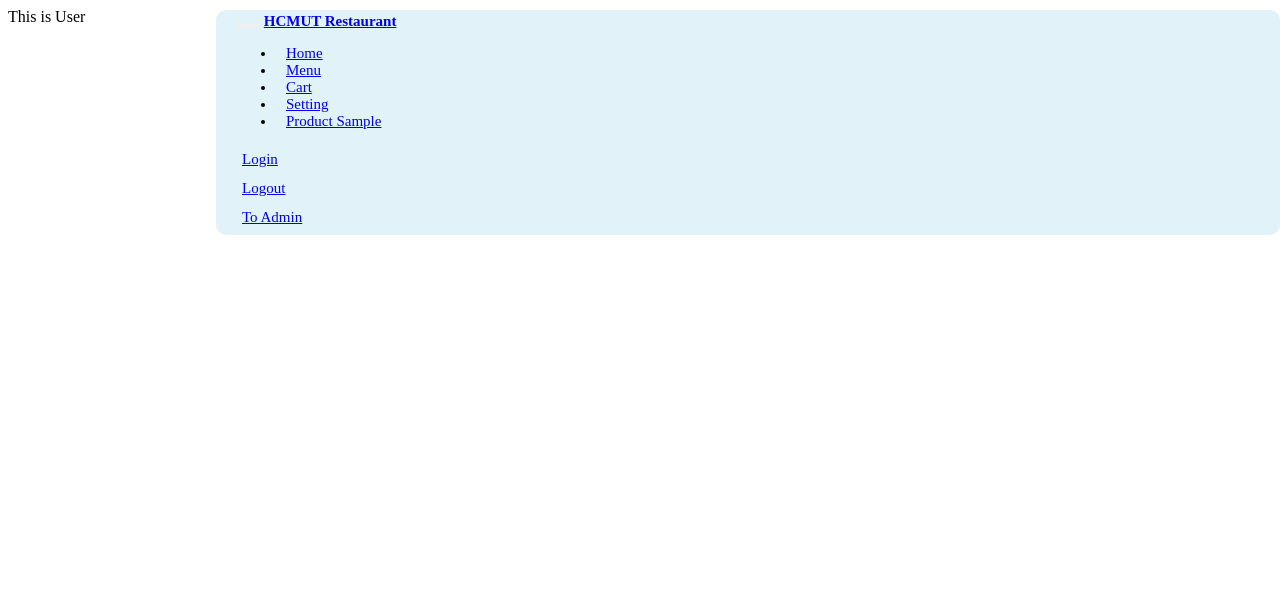
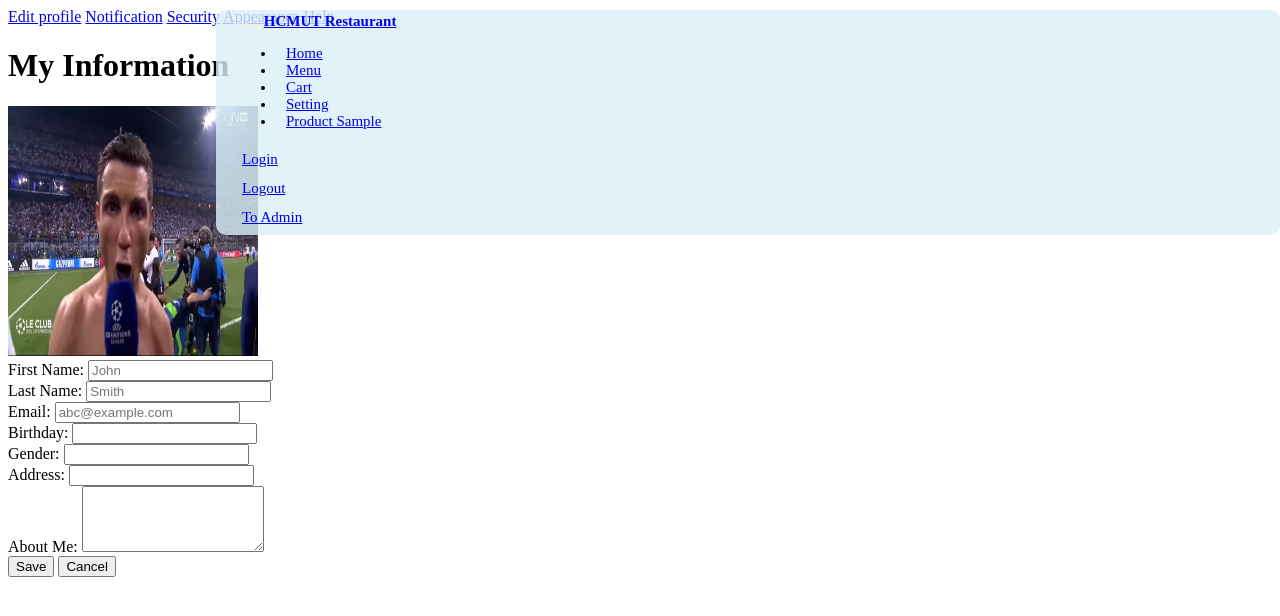
Before and after one commit to GHTuan/Restaurant-Management-System, a PHP site: template View/user/pages/user.php in a window 1280 px wide. Shown: the top 616 px of the page. Run offline with PHP 8.4, Linux system fonts and the light colour scheme; the template is opened without the code that fills it, so the values that code supplies are empty.

Commit message:
initial style user information page

```diff
--- a/View/user/pages/user.php
+++ b/View/user/pages/user.php
@@ -10,7 +10,63 @@
     // print_r($data)
 ?>
 <body>
-    This is User
+<div class="container mt-5 pt-5">
+    <div class="row">
+        <div class="col-md-2 fs-5">
+            <!-- Sidebar -->
+            <div class="list-group ">
+                <a href="#" class="list-group-item list-group-item-action d-flex justify-content-center align-items-center font-weight-bold py-5"><i class="fas fa-user me-3"></i> <!-- Icon -->Edit profile</a>
+                <a href="#" class="list-group-item list-group-item-action d-flex justify-content-center align-items-center font-weight-bold py-5"><i class="fas fa-bell me-3"></i> <!-- Icon -->Notification</a>
+                <a href="#" class="list-group-item list-group-item-action d-flex justify-content-center align-items-center font-weight-bold py-5"><i class="fas fa-lock me-3"></i> <!-- Icon -->Security</a>
+                <a href="#" class="list-group-item list-group-item-action d-flex justify-content-center align-items-center font-weight-bold py-5"><i class="fas fa-paint-brush me-3"></i> <!-- Icon -->Appearance</a>
+                <a href="#" class="list-group-item list-group-item-action d-flex justify-content-center align-items-center font-weight-bold py-5"><i class="fas fa-question-circle me-3"></i> <!-- Icon -->Help</a>
+            </div>
+        </div>
+        <div class="col-md-1"></div>
+        <div class="col-md-9">
+        <h1 class="text-center mb-4">My Information</h1>
+        <div class="product img d-flex justify-content-center align-items-center mb-4">
+            <img id="productImage" src="View/Images/siuuu.png" alt="Avatar" class="rounded-circle" style="width: 250px; height: 250px;">
+        </div>
+        <form>
+          <div class="row">
+            <div class="col-md-6 mb-3">
+                <label for="firstName" class="form-label fw-bold">First Name:</label>
+                <input type="text" id="firstName" class="form-control" placeholder="John" required>
+            </div>
+            <div class="col-md-6 mb-3">
+                <label for="lastName" class="form-label fw-bold">Last Name:</label>
+                <input type="text" id="lastName" class="form-control" placeholder="Smith" required>
+            </div>
+          </div>
+            <div class="mb-3">
+                <label for="email" class="form-label fw-bold">Email:</label>
+                <input type="text" id="email" class="form-control" placeholder="abc@example.com" required>
+            </div>
+            <div class="row">
+            <div class="col-md-6 mb-3">
+                <label for="birthday" class="form-label fw-bold">Birthday:</label>
+                <input type="text" id="birthday" class="form-control" placeholder="" required>
+            </div>
+            <div class="col-md-6 mb-3">
+                <label for="gender" class="form-label fw-bold">Gender:</label>
+                <input type="text" id="gender" class="form-control" placeholder="" required>
+            </div>
+          </div>
+            <div class="mb-3">
+                <label for="address" class="form-label fw-bold">Address:</label>
+                <input type="text" id="address" class="form-control" placeholder="" required>
+            </div>
+            <div class="mb-3">
+                <label for="about" class="form-label fw-bold">About Me:</label>
+                <textarea id="about" class="form-control" rows="4" maxlength="10000"></textarea>
+            </div>
+            <div class="mb-3 text-center">
+              <button type="submit" id="submitBtn" class="btn btn-primary btn-lg">Save</button>
+              <button type="reset" class="btn btn-danger btn-lg">Cancel</button>
+            </div>
+        </form>
+    </div>
 
 </body>
 </html>
```
Also changed, not shown: View/Images/siuuu.png (added).
